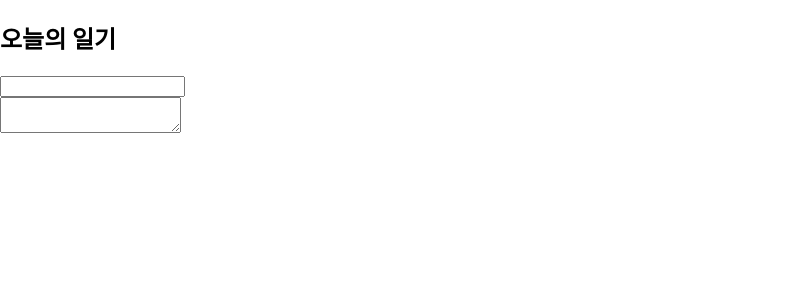
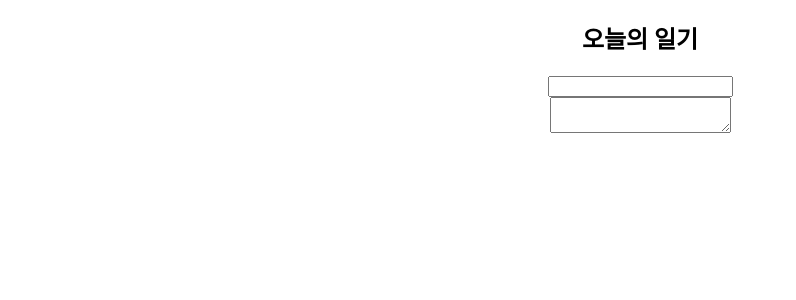
Before and after one commit to xxalsgh0203/DiaryEditor, a React (Create React App) app: page / in a window 1280 px wide. Shown: the top 300 px of the page, without its empty margins (0-796 px from the left). Built offline with nearby package versions, Linux system fonts and the light colour scheme.

Commit message:
docs: added git ignore file

```diff
--- a/src/App.js
+++ b/src/App.js
@@ -1,23 +1,10 @@
-import logo from './logo.svg';
 import './App.css';
+import DiaryEditor from './DiaryEditor';
 
-function App() {
+const App = () => {
   return (
     <div className="App">
-      <header className="App-header">
-        <img src={logo} className="App-logo" alt="logo" />
-        <p>
-          Edit <code>src/App.js</code> and save to reload.
-        </p>
-        <a
-          className="App-link"
-          href="https://reactjs.org"
-          target="_blank"
-          rel="noopener noreferrer"
-        >
-          Learn React
-        </a>
-      </header>
+      <DiaryEditor></DiaryEditor>
     </div>
   );
 }
--- a/src/DiaryEditor.js
+++ b/src/DiaryEditor.js
@@ -1,9 +1,6 @@
 import { useState } from "react";
 
 const DiaryEditor = () => {
-
-    const [author, setAuthor] = useState("");
-    const [content, setContent] = useState("");
 
     const [state, setState] = useState({
         author: "",
--- a/src/index.js
+++ b/src/index.js
@@ -1,12 +1,12 @@
 import React from 'react';
 import ReactDOM from 'react-dom/client';
 import './index.css';
-import DiaryEditor from './DiaryEditor';
+import App from './App';
 
 const root = ReactDOM.createRoot(document.getElementById('root'));
 root.render(
   <React.StrictMode>
-    <DiaryEditor/>
+    <App/>
   </React.StrictMode>
 );
 
```
Also changed, not shown: 1 other file (tests, documents, lock files or other folders).
